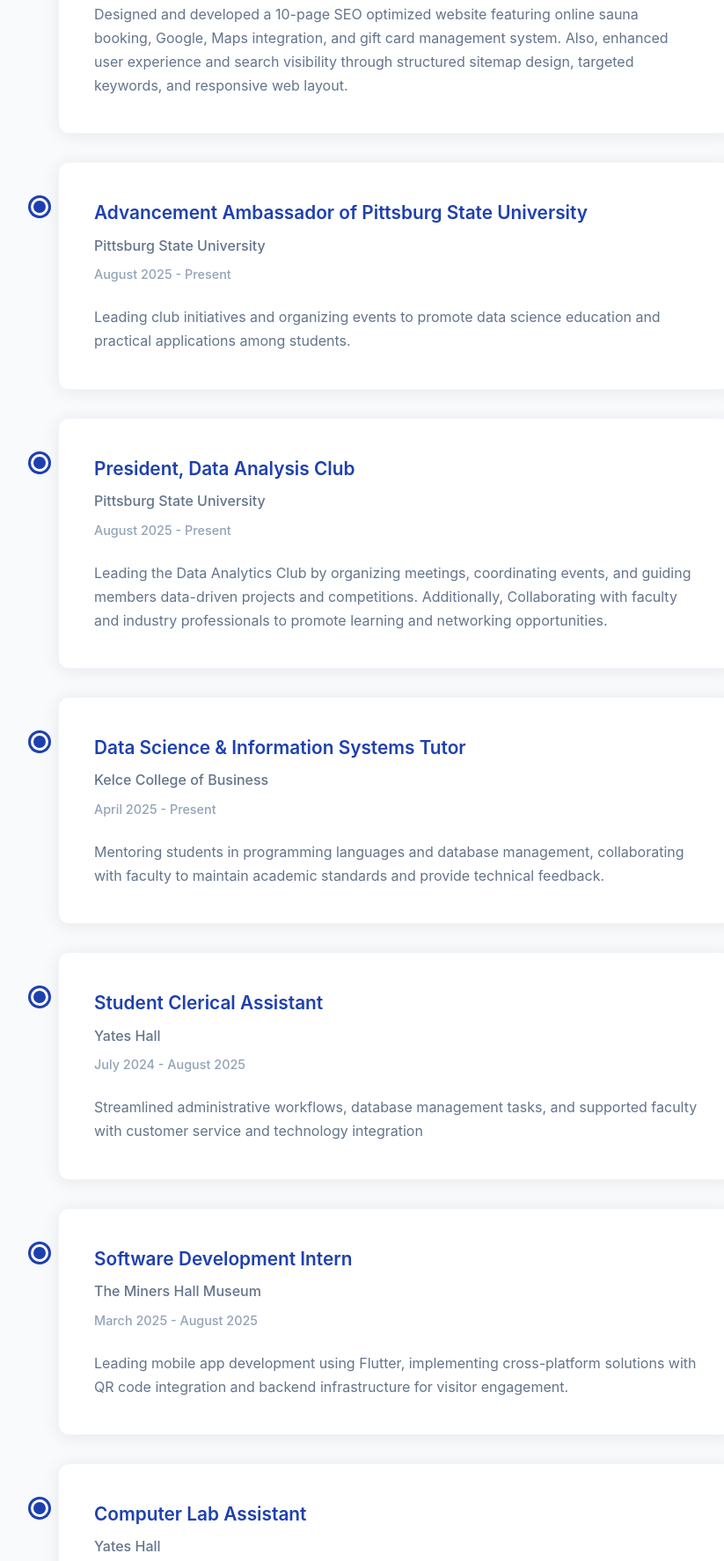
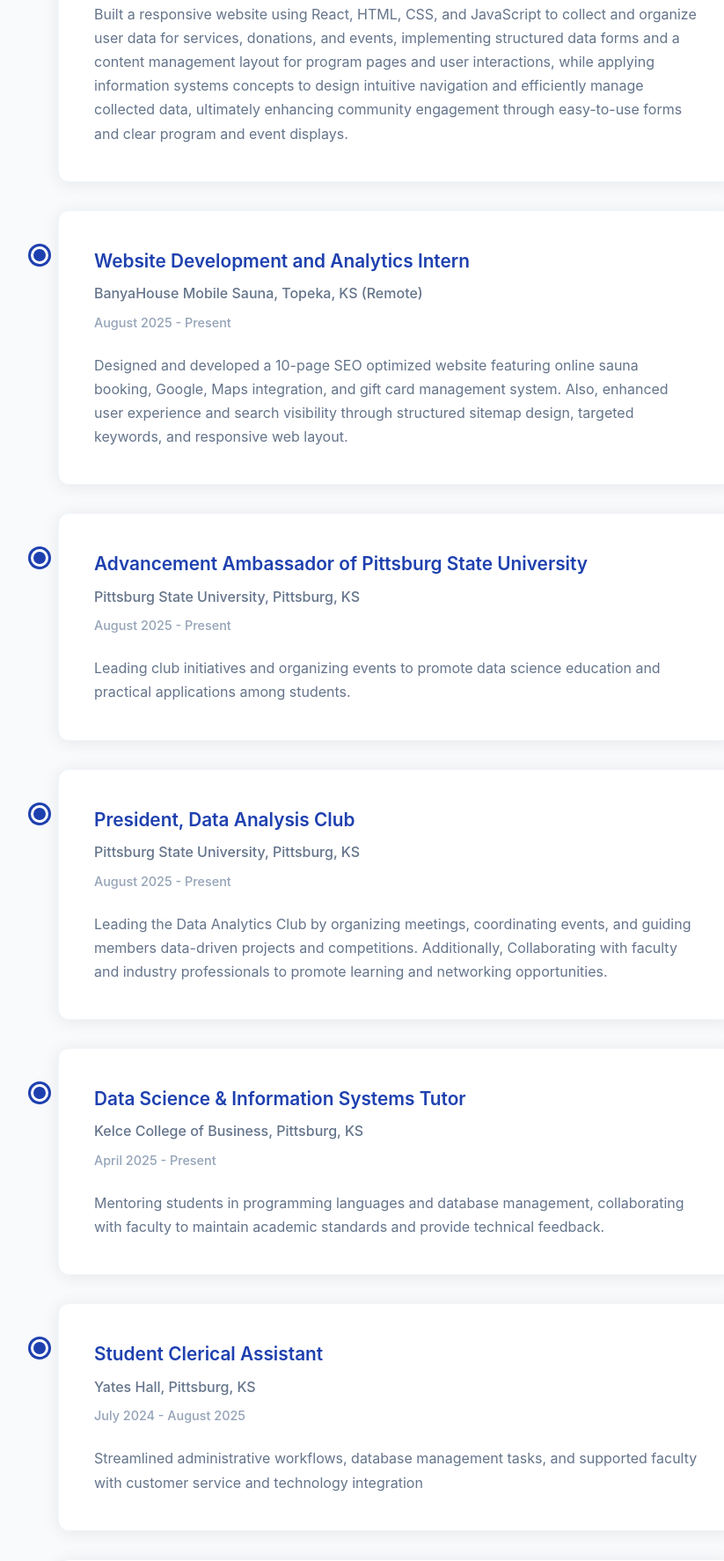
Before and after one commit to YouE168/youe-kry-portfolio, a plain HTML site: page index.html in a window 1280 px wide. Shown: the part 5144-6918 px from the top of the page at 88% size, without its empty margins (206-1029 px from the left). Drawn offline with Linux system fonts and the light colour scheme.

Commit message:
change: update new position

```diff
--- a/index.html
+++ b/index.html
@@ -256,29 +256,36 @@
             <div class="experience-timeline">
 
                 <div class="timeline-item fade-in">
+                    <h3>Website Development & Data Systems Intern</h3>
+                    <div class="company">Rural Community Partners, Fort Scott, KS (Remote)</div>
+                    <div class="date">August 2025 - Present</div>
+                    <p>Built a responsive website using React, HTML, CSS, and JavaScript to collect and organize user data for services, donations, and events, implementing structured data forms and a content management layout for program pages and user interactions, while applying information systems concepts to design intuitive navigation and efficiently manage collected data, ultimately enhancing community engagement through easy-to-use forms and clear program and event displays.</p>
+                </div>
+
+                <div class="timeline-item fade-in">
                     <h3>Website Development and Analytics Intern</h3>
-                    <div class="company">BanyaHouse LLC</div>
+                    <div class="company">BanyaHouse Mobile Sauna, Topeka, KS (Remote)</div>
                     <div class="date">August 2025 - Present</div>
                     <p>Designed and developed a 10-page SEO optimized website featuring online sauna booking, Google, Maps integration, and gift card management system. Also, enhanced user experience and search visibility through structured sitemap design, targeted keywords, and responsive web layout.</p>
                 </div>
 
                 <div class="timeline-item fade-in">
                     <h3>Advancement Ambassador of Pittsburg State University</h3>
-                    <div class="company">Pittsburg State University</div>
+                    <div class="company">Pittsburg State University, Pittsburg, KS</div>
                     <div class="date">August 2025 - Present</div>
                     <p>Leading club initiatives and organizing events to promote data science education and practical applications among students.</p>
                 </div>
 
                 <div class="timeline-item fade-in">
                     <h3>President, Data Analysis Club</h3>
-                    <div class="company">Pittsburg State University</div>
+                    <div class="company">Pittsburg State University, Pittsburg, KS</div>
                     <div class="date">August 2025 - Present</div>
                     <p>Leading the Data Analytics Club by organizing meetings, coordinating events, and guiding members  data-driven projects and competitions. Additionally, Collaborating with faculty and industry professionals to promote learning and networking opportunities.</p>
                 </div>
 
                 <div class="timeline-item fade-in">
                     <h3>Data Science & Information Systems Tutor</h3>
-                    <div class="company">Kelce College of Business</div>
+                    <div class="company">Kelce College of Business, Pittsburg, KS</div>
                     <div class="date">April 2025 - Present</div>
                     <p>Mentoring students in programming languages and database management, collaborating with faculty to maintain academic standards and provide technical feedback.</p>
                 </div>
@@ -286,28 +293,28 @@
 
                 <div class="timeline-item fade-in">
                     <h3>Student Clerical Assistant</h3>
-                    <div class="company">Yates Hall</div>
+                    <div class="company">Yates Hall, Pittsburg, KS</div>
                     <div class="date">July 2024 - August 2025</div>
                     <p>Streamlined administrative workflows, database management tasks, and supported faculty with customer service and technology integration</p>
                 </div>
 
                  <div class="timeline-item fade-in">
                     <h3>Software Development Intern</h3>
-                    <div class="company">The Miners Hall Museum</div>
+                    <div class="company">The Miners Hall Museum, Franklin, Kansas (Remote)</div>
                     <div class="date">March 2025 - August 2025</div>
                     <p>Leading mobile app development using Flutter, implementing cross-platform solutions with QR code integration and backend infrastructure for visitor engagement.</p>
                 </div>
 
                 <div class="timeline-item fade-in">
                     <h3>Computer Lab Assistant</h3>
-                    <div class="company">Yates Hall</div>
+                    <div class="company">Yates Hall, Pittsburg, KS</div>
                     <div class="date">January 2025 - August 2025</div>
                     <p>Providing technical support across diverse computing environments, maintaining system functionality and minimizing downtime through efficient troubleshooting.</p>
                 </div>
 
                 <div class="timeline-item fade-in">
                     <h3>International Orientation Leader</h3>
-                    <div class="company">Pittsburg State University</div>
+                    <div class="company">Pittsburg State University, Pittsburg, KS</div>
                     <div class="date">2023 - Present</div>
                     <p>Guiding international students through university integration, leveraging multilingual abilities to support diverse student populations.</p>
                 </div>
```
